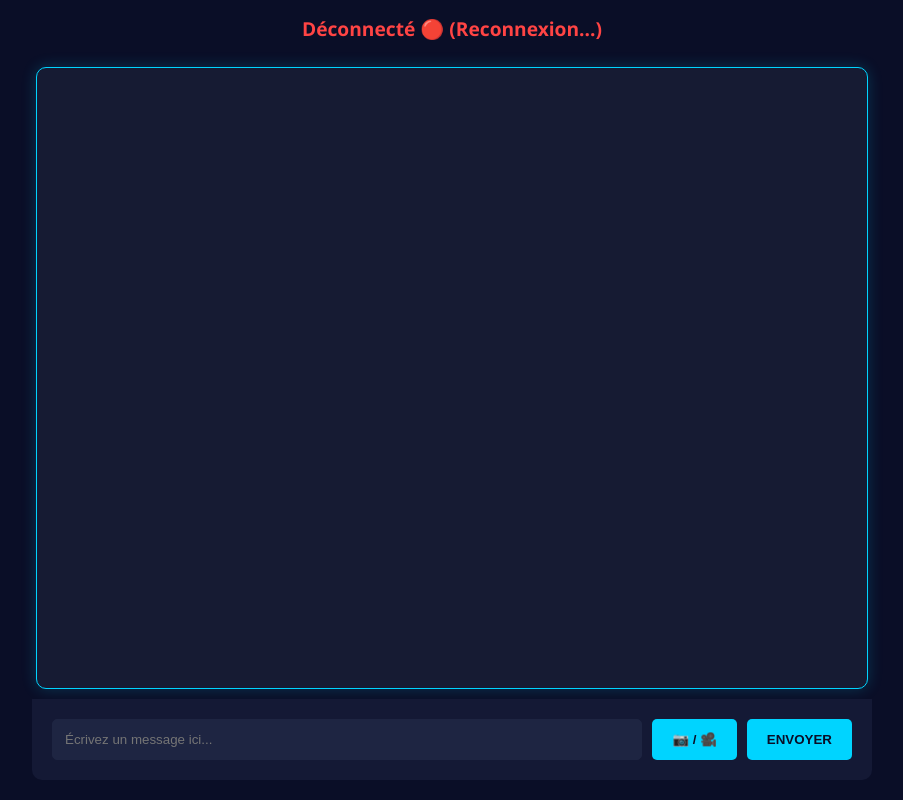
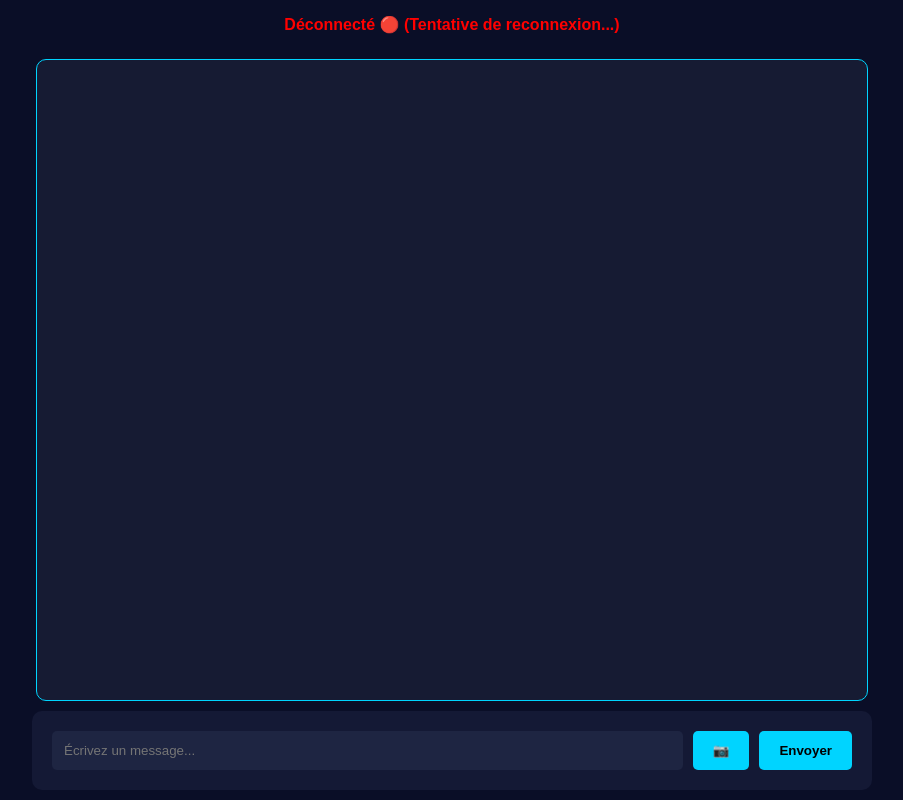
Before and after one commit to francoisdufresne11-collab/GlobalChat-RAILWAY, a website: page index.html in a window 1280 px wide. Shown: the whole page, without its empty margins (188-1091 px from the left). Drawn offline with Linux system fonts and the light colour scheme.

Commit message:
Update title and improve status messages in HTML

```diff
--- a/index.html
+++ b/index.html
@@ -2,34 +2,32 @@
 <html lang="fr">
 <head>
     <meta charset="UTF-8">
-    <title>Global Chat - Render Live</title>
+    <title>Global Chat Live</title>
     <style>
-        body { font-family: 'Segoe UI', Tahoma, Geneva, Verdana, sans-serif; background: #0a0e27; color: white; display: flex; flex-direction: column; align-items: center; height: 100vh; margin: 0; }
-        #status { padding: 15px; font-weight: bold; font-size: 1.2em; transition: 0.3s; }
-        #messages { flex: 1; width: 90%; max-width: 800px; border: 1px solid #00d4ff; overflow-y: auto; margin: 10px; padding: 15px; background: #161b33; border-radius: 10px; box-shadow: 0 0 15px rgba(0, 212, 255, 0.2); }
-        .controls { width: 90%; max-width: 800px; display: flex; gap: 10px; padding: 20px; background: #141935; border-radius: 0 0 10px 10px; margin-bottom: 20px; }
-        input[type="text"] { flex: 1; padding: 12px; border-radius: 5px; border: 1px solid #1e2542; background: #1e2542; color: white; outline: none; }
-        button { padding: 10px 20px; cursor: pointer; background: #00d4ff; border: none; border-radius: 5px; font-weight: bold; color: #0a0e27; transition: 0.2s; }
-        button:hover { background: #008fb3; }
-        .msg { margin-bottom: 15px; padding: 10px; background: #1e2542; border-radius: 8px; border-left: 4px solid #00d4ff; animation: fadeIn 0.3s ease; }
-        img, video { max-width: 100%; border-radius: 5px; margin-top: 10px; display: block; }
-        @keyframes fadeIn { from { opacity: 0; transform: translateY(5px); } to { opacity: 1; transform: translateY(0); } }
+        body { font-family: sans-serif; background: #0a0e27; color: white; display: flex; flex-direction: column; align-items: center; height: 100vh; margin: 0; }
+        #status { padding: 15px; font-weight: bold; }
+        #messages { flex: 1; width: 90%; max-width: 800px; border: 1px solid #00d4ff; overflow-y: auto; margin: 10px; padding: 15px; background: #161b33; border-radius: 10px; }
+        .controls { width: 90%; max-width: 800px; display: flex; gap: 10px; padding: 20px; background: #141935; border-radius: 10px; margin-bottom: 10px; }
+        input[type="text"] { flex: 1; padding: 12px; border-radius: 5px; border: none; background: #1e2542; color: white; }
+        button { padding: 10px 20px; cursor: pointer; background: #00d4ff; border: none; border-radius: 5px; font-weight: bold; }
+        .msg { margin-bottom: 15px; padding: 10px; background: #1e2542; border-radius: 8px; border-left: 4px solid #00d4ff; }
+        img, video { max-width: 100%; border-radius: 5px; margin-top: 10px; }
     </style>
 </head>
 <body>
 
-    <div id="status">Initialisation... ⚪</div>
+    <div id="status">Connexion en cours... ⚪</div>
     <div id="messages"></div>
 
     <div class="controls">
-        <input type="text" id="messageInput" placeholder="Écrivez un message ici...">
+        <input type="text" id="messageInput" placeholder="Écrivez un message...">
         <input type="file" id="fileInput" style="display:none" accept="image/*,video/*">
-        <button onclick="document.getElementById('fileInput').click()">📷 / 🎥</button>
-        <button onclick="sendMessage()">ENVOYER</button>
+        <button onclick="document.getElementById('fileInput').click()">📷</button>
+        <button onclick="sendMessage()">Envoyer</button>
     </div>
 
     <script>
-        // L'ADRESSE MAGIQUE POUR RENDER (wss:// obligatoire)
+        // ADRESSE DE TON SERVEUR RENDER (wss:// est obligatoire)
         const socket = new WebSocket('wss://globalchat-railway.onrender.com');
         const statusDiv = document.getElementById('status');
         const messagesDiv = document.getElementById('messages');
@@ -37,13 +35,12 @@
         socket.onopen = () => {
             statusDiv.innerHTML = "Connecté 🟢";
             statusDiv.style.color = "#00ff00";
-            console.log("Connecté au serveur Render !");
         };
 
         socket.onclose = () => {
-            statusDiv.innerHTML = "Déconnecté 🔴 (Reconnexion...)";
-            statusDiv.style.color = "#ff4444";
-            setTimeout(() => location.reload(), 3000); // Relance la page après 3s
+            statusDiv.innerHTML = "Déconnecté 🔴 (Tentative de reconnexion...)";
+            statusDiv.style.color = "#ff0000";
+            setTimeout(() => location.reload(), 3000);
         };
 
         socket.onmessage = (event) => {
@@ -72,15 +69,12 @@
             }
         }
 
-        // Gestion de l'envoi d'images/vidéos
         document.getElementById('fileInput').onchange = async function() {
             const file = this.files[0];
             if (!file) return;
-
-            statusDiv.innerHTML = "Téléchargement... ⏳";
+            statusDiv.innerHTML = "Envoi... ⏳";
             const formData = new FormData();
             formData.append('file', file);
-
             try {
                 const res = await fetch('/upload', { method: 'POST', body: formData });
                 const json = await res.json();
@@ -89,12 +83,10 @@
                     statusDiv.innerHTML = "Connecté 🟢";
                 }
             } catch (e) {
-                alert("Erreur d'envoi vers Catbox");
-                statusDiv.innerHTML = "Connecté 🟢";
+                statusDiv.innerHTML = "Erreur d'envoi ❌";
             }
         };
 
-        // Permet d'envoyer avec la touche Entrée
         document.getElementById('messageInput').addEventListener('keypress', (e) => {
             if (e.key === 'Enter') sendMessage();
         });
```
